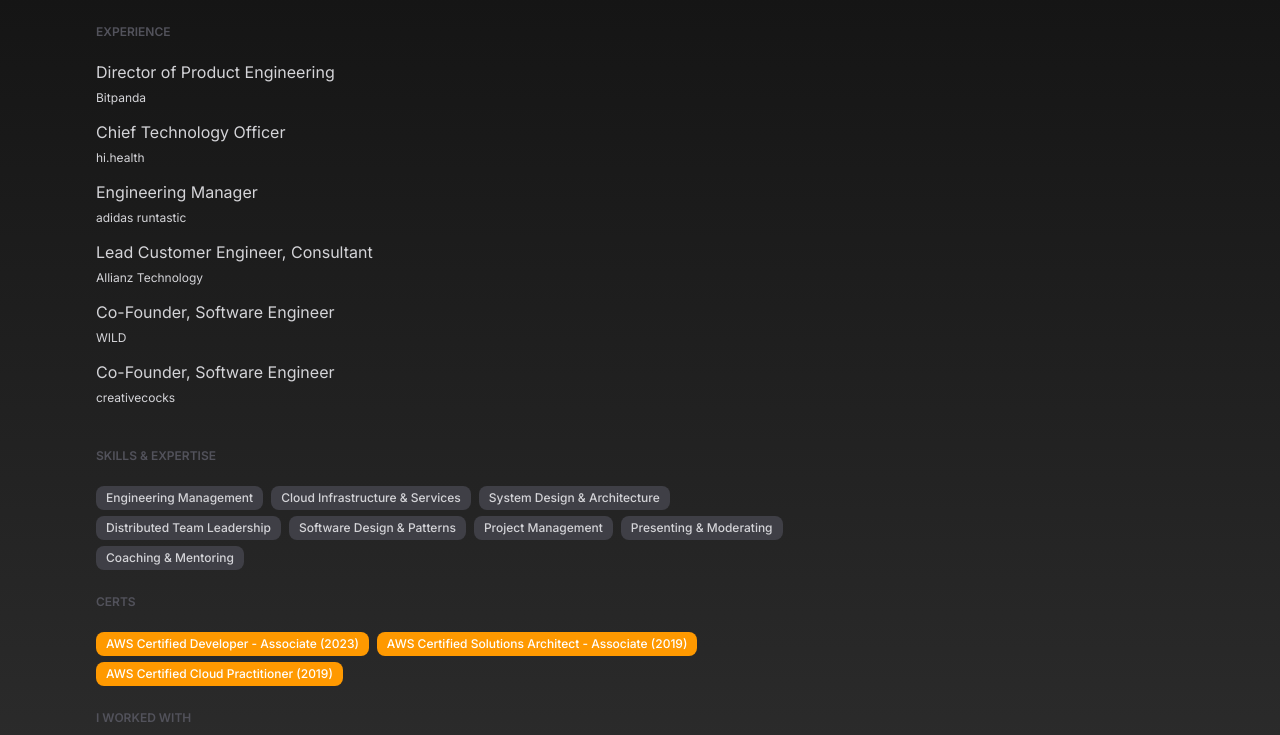
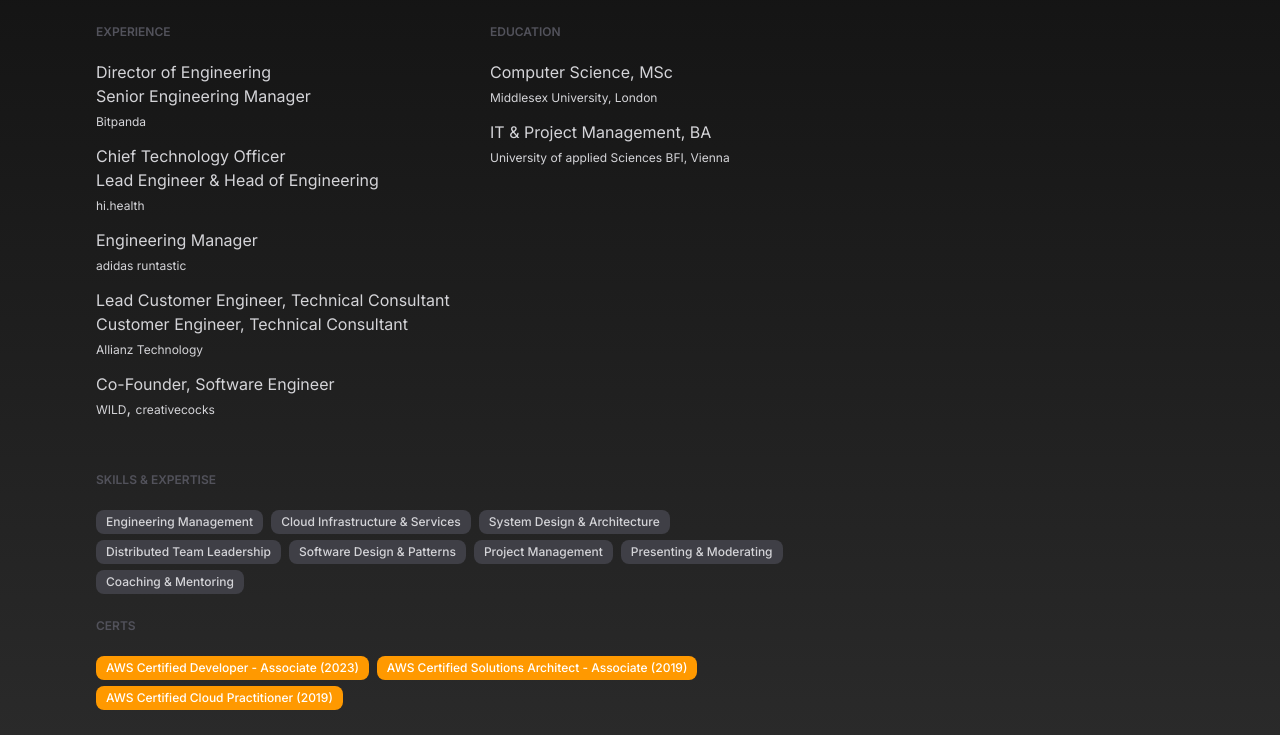
Before and after one commit to birsi/birsak.net, a Next.js app: page /about in a window 1280 px wide. Shown: the part 720-1455 px from the top of the page. Built offline with nearby package versions, Linux system fonts and the light colour scheme.

Commit message:
Update content

```diff
--- a/app/about/page.jsx
+++ b/app/about/page.jsx
@@ -17,11 +17,11 @@ export default function About() {
     "TypeScript",
     "Java",
     "Node.js",
-    "React.js",
-    "Meteor.js",
+    "React",
     "Next.js",
     "Express",
     "Koa",
+    "Meteor.js",
     "GSAP",
     "Framer/Motion",
     "Angular",
@@ -94,10 +94,13 @@ export default function About() {
         . I still play football from time to time and I love to ski in the
         winter. ⛷️
       </p>
+      <div className="flex flex-row gap-x-5">
+        <div className="basis-1/2">
           <h2>Experience</h2>
           <ul className="pb-5">
             <li className="mb-3">
-          <div>Director of Product Engineering</div>
+              <div>Director of Engineering</div>
+              <div>Senior Engineering Manager</div>
               <a
                 href="https://www.bitpanda.com"
                 target="_blank"
@@ -108,6 +111,7 @@ export default function About() {
             </li>
             <li className="mb-3">
               <div>Chief Technology Officer</div>
+              <div>Lead Engineer & Head of Engineering</div>
               <a
                 href="https://www.hi.health"
                 target="_blank"
@@ -127,7 +131,8 @@ export default function About() {
               </a>
             </li>
             <li className="mb-3">
-          <div>Lead Customer Engineer, Consultant</div>
+              <div>Lead Customer Engineer, Technical Consultant</div>
+              <div>Customer Engineer, Technical Consultant</div>
               <a
                 href="https://tech.allianz.com/"
                 target="_blank"
@@ -145,14 +150,42 @@ export default function About() {
               >
                 WILD
               </a>
-        </li>
-        <li>
-          <div>Co-Founder, Software Engineer</div>
-          <a href="" className="text-xs hover:text-[#ffffff] transition-all">
+              ,{" "}
+              <a
+                href="#"
+                className="text-xs hover:text-[#ffffff] transition-all"
+              >
                 creativecocks
               </a>
             </li>
           </ul>
+        </div>
+        <div className="basis-1/2">
+          <h2>Education</h2>
+          <ul className="pb-5">
+            <li className="mb-3">
+              <div>Computer Science, MSc</div>
+              <a
+                href="https://www.mdx.ac.uk/"
+                target="_blank"
+                className="text-xs hover:text-[#e30a0a] transition-all"
+              >
+                Middlesex University, London
+              </a>
+            </li>
+            <li className="mb-3">
+              <div>IT & Project Management, BA</div>
+              <a
+                href="https://www.fh-vie.ac.at/en"
+                target="_blank"
+                className="text-xs hover:text-[#023670] transition-all"
+              >
+                University of applied Sciences BFI, Vienna
+              </a>
+            </li>
+          </ul>
+        </div>
+      </div>
       <h2>Skills & Expertise</h2>
       <ul>
         {skills.map((value, index, arr) => {
--- a/app/page.jsx
+++ b/app/page.jsx
@@ -6,9 +6,9 @@ export default function Home() {
       <h2>Hello!</h2>
       <p className="pb-2">
         I&apos;m Michael and I&apos;m a Software Engineer at heart, highly
-        interested in everything around architecture. I&apos;m currently{" "}
-        <span className="font-semibold">Director of Product Engineering</span>{" "}
-        at{" "}
+        interested in everything around software and solution architecture.
+        I&apos;m currently a{" "}
+        <span className="font-semibold">Director of Engineering</span> at{" "}
         <a
           href="https://www.bitpanda.com/en"
           target="_blank"
```
Lines whose indentation alone changed are shown as unchanged.
